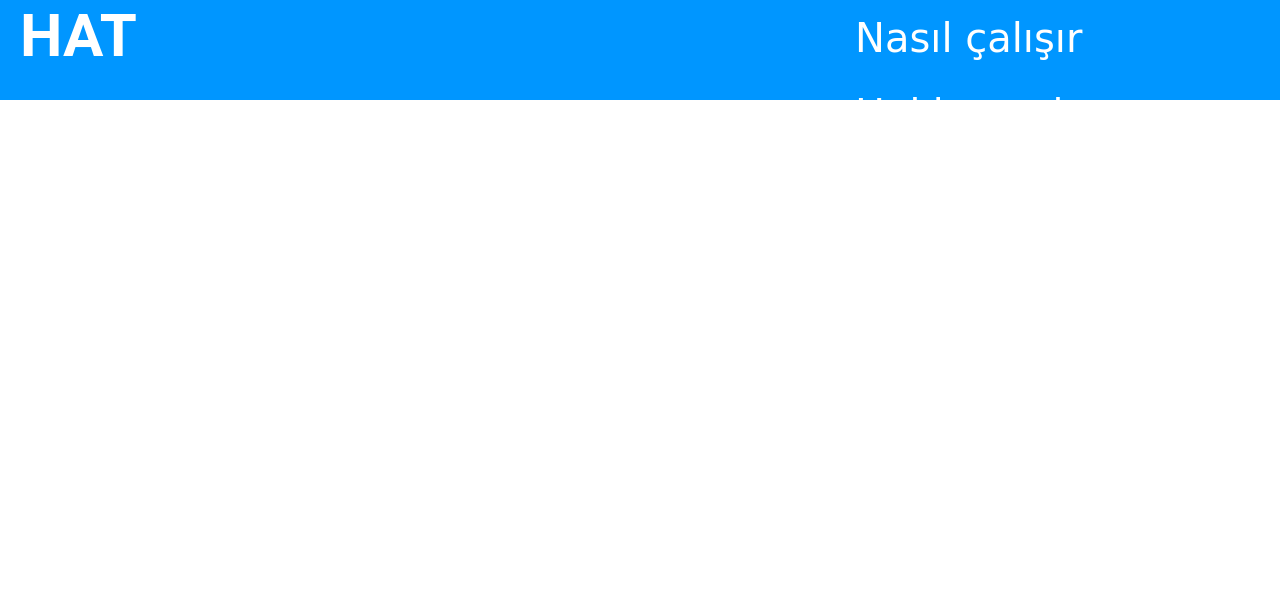
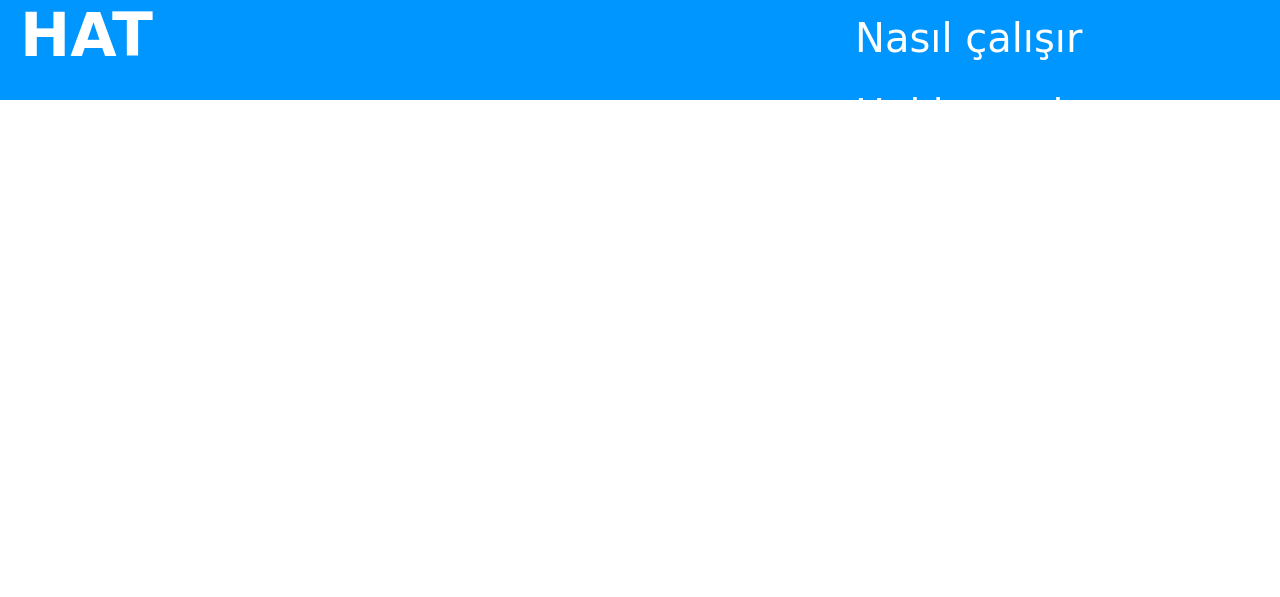
Before and after one commit to kod150/chat-site-html, a plain HTML site: page index.html in a window 1280 px wide. Shown: the top 597 px of the page. Drawn offline with Linux system fonts and the light colour scheme.

Commit message:
Update style.css

```diff
--- a/style.css
+++ b/style.css
@@ -3,7 +3,8 @@
 .logo{
 
   font-size: 60px;
-  font-family: 'Roboto', sans-serif;
+
+  font-family: 'Pacifico', cursive;
  position: absolute;
   left: 20px;
   top: 0;
```
